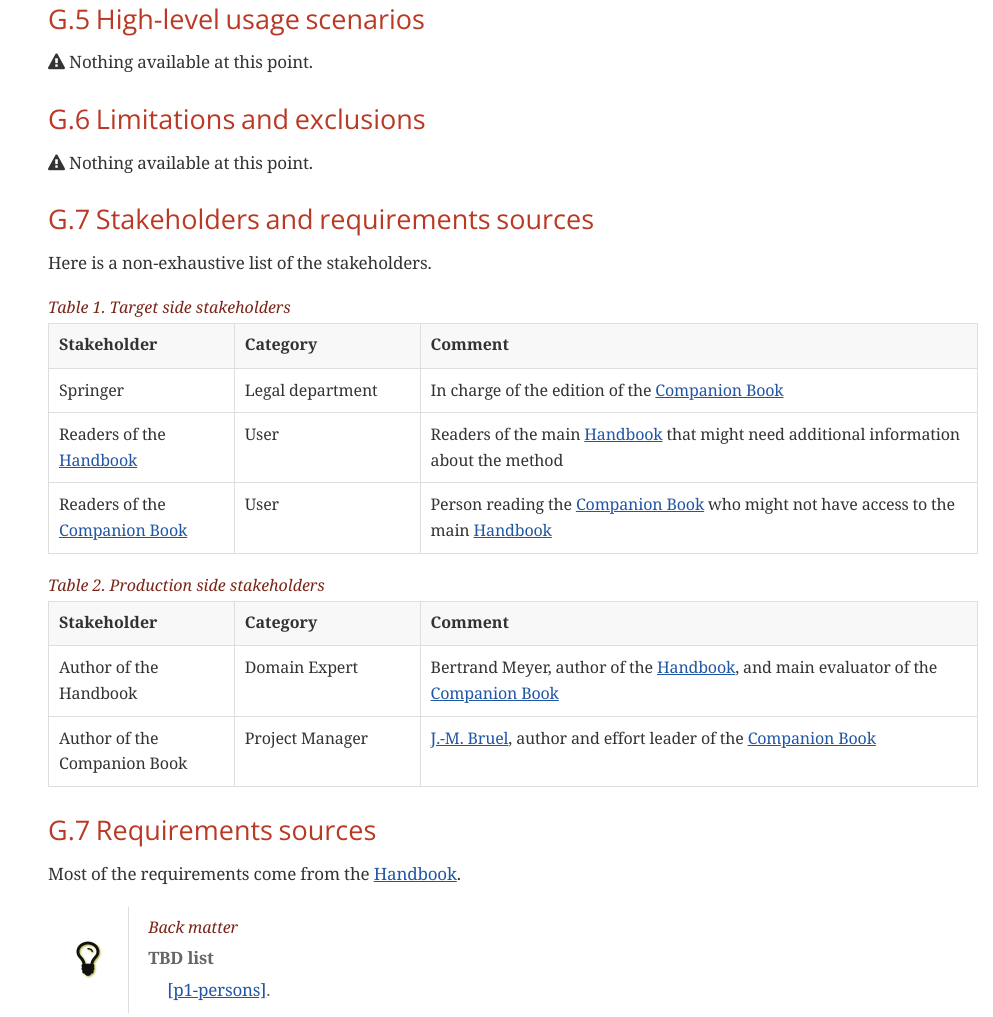
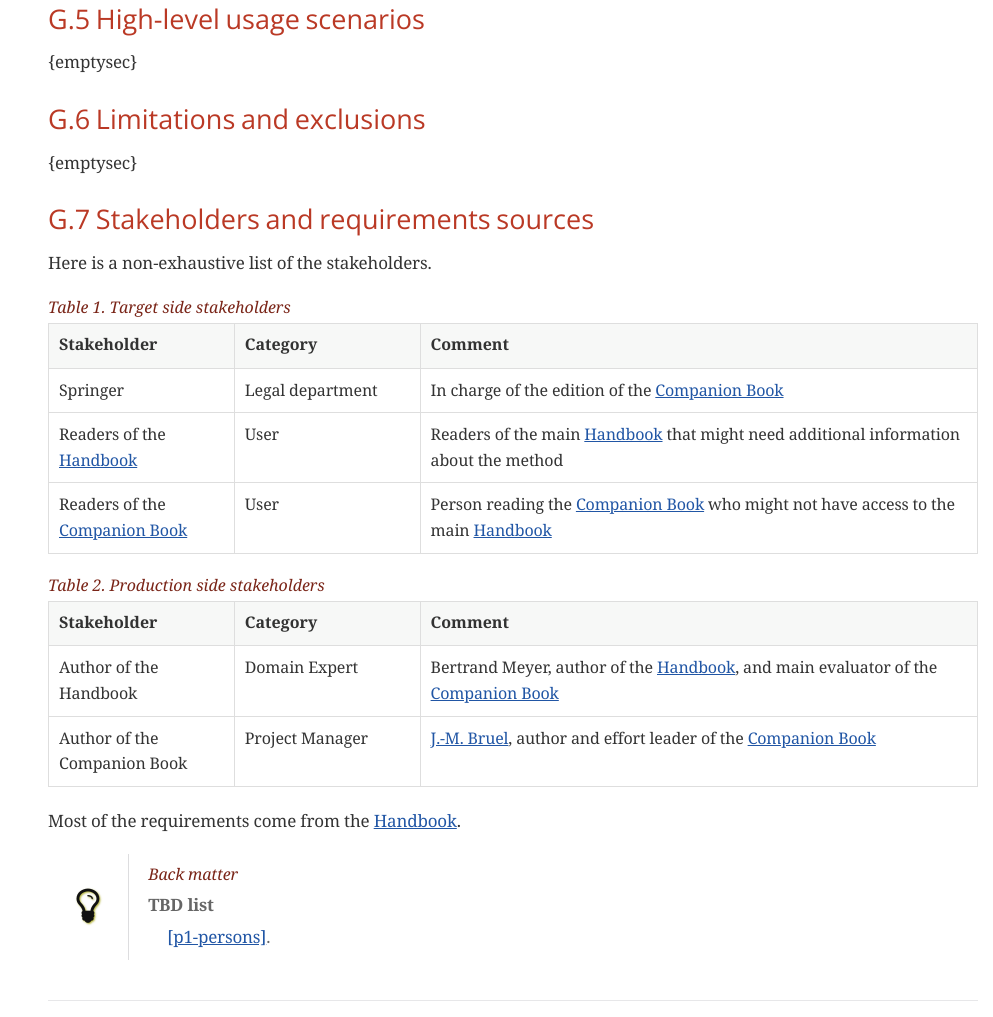
Before and after one commit to FormalRequirements/companionRequirements, a plain HTML site: page index.html in a window 1280 px wide. Shown: the part 1355-2372 px from the top of the page, without its empty margins (287-1280 px from the left). Drawn offline with nearby package versions, Linux system fonts and the light colour scheme; a web font is replaced by a local one.

```diff
--- a/index.html
+++ b/index.html
@@ -446,7 +446,7 @@
 <div class="details">
 <span id="author" class="author">J.-M. Bruel</span><br>
 <span id="email" class="email"><a href="mailto:bruel@irit.fr">bruel@irit.fr</a></span><br>
-<span id="revdate">1.2.2 -- 2021-04-16</span>
+<span id="revdate">1.2.1 -- 2021-04-17</span>
 </div>
 <div id="toc" class="toc2">
 <div id="toctitle">Table of Contents</div>
@@ -460,7 +460,6 @@
 <li><a href="#_g_5_high_level_usage_scenarios">G.5 High-level usage scenarios</a></li>
 <li><a href="#_g_6_limitations_and_exclusions">G.6 Limitations and exclusions</a></li>
 <li><a href="#_g_7_stakeholders_and_requirements_sources">G.7 Stakeholders and requirements sources</a></li>
-<li><a href="#_g_7_requirements_sources">G.7 Requirements sources</a></li>
 </ul>
 </li>
 <li><a href="#_environment">Environment</a>
@@ -559,8 +558,8 @@
 <td class="tableblock halign-left valign-top"><p class="tableblock">Minor improvements of goals, by <a href="https://jmbruel.netlify.app">J.-M. Bruel</a></p></td>
 </tr>
 <tr>
-<td class="tableblock halign-left valign-top"><p class="tableblock"><em>1.2.2</em></p></td>
-<td class="tableblock halign-left valign-top"><p class="tableblock"><em>2021-04-16</em></p></td>
+<td class="tableblock halign-left valign-top"><p class="tableblock"><em>1.2.1</em></p></td>
+<td class="tableblock halign-left valign-top"><p class="tableblock"><em>2021-04-17</em></p></td>
 <td class="tableblock halign-left valign-top"><p class="tableblock"><em>Current PDF version, by <a href="https://jmbruel.netlify.app">J.-M. Bruel</a></em></p></td>
 </tr>
 </tbody>
@@ -621,13 +620,13 @@
 <div class="sect2">
 <h3 id="_g_5_high_level_usage_scenarios">G.5 High-level usage scenarios</h3>
 <div class="paragraph">
-<p><span class="icon"><i class="fa fa-warning"></i></span> Nothing available at this point.</p>
+<p>{emptysec}</p>
 </div>
 </div>
 <div class="sect2">
 <h3 id="_g_6_limitations_and_exclusions">G.6 Limitations and exclusions</h3>
 <div class="paragraph">
-<p><span class="icon"><i class="fa fa-warning"></i></span> Nothing available at this point.</p>
+<p>{emptysec}</p>
 </div>
 </div>
 <div class="sect2">
@@ -694,9 +693,6 @@
 </tr>
 </tbody>
 </table>
-</div>
-<div class="sect2">
-<h3 id="_g_7_requirements_sources">G.7 Requirements sources</h3>
 <div class="paragraph">
 <p>Most of the requirements come from the <a href="#Handbook">Handbook</a>.</p>
 </div>
@@ -790,7 +786,7 @@
 <div class="sect2">
 <h3 id="_e_2_components">E.2 Components</h3>
 <div class="paragraph">
-<p><span class="icon"><i class="fa fa-warning"></i></span> Nothing available at this point.</p>
+<p>{emptysec}</p>
 </div>
 </div>
 <div class="sect2">
@@ -803,19 +799,19 @@
 <div class="sect2">
 <h3 id="_e_4_assumptions">E.4 Assumptions</h3>
 <div class="paragraph">
-<p><span class="icon"><i class="fa fa-warning"></i></span> Nothing available at this point.</p>
+<p>{emptysec}</p>
 </div>
 </div>
 <div class="sect2">
 <h3 id="_e_5_effects">E.5 Effects</h3>
 <div class="paragraph">
-<p><span class="icon"><i class="fa fa-warning"></i></span> Nothing available at this point.</p>
+<p>{emptysec}</p>
 </div>
 </div>
 <div class="sect2">
 <h3 id="_e_6_invariants">E.6 Invariants</h3>
 <div class="paragraph">
-<p><span class="icon"><i class="fa fa-warning"></i></span> Nothing available at this point.</p>
+<p>{emptysec}</p>
 </div>
 </div>
 </div>
@@ -954,7 +950,7 @@
 <div class="sect2">
 <h3 id="_p_6_risk_and_mitigation_analysis">P.6 Risk and mitigation analysis</h3>
 <div class="paragraph">
-<p><span class="icon"><i class="fa fa-warning"></i></span> Nothing available at this point.</p>
+<p>{emptysec}</p>
 </div>
 </div>
 <div class="sect2">
@@ -1068,7 +1064,7 @@
 </div>
 <div id="footer">
 <div id="footer-text">
-Last updated 2021-04-16 14:57:50 +0200
+Last updated 2021-04-17 09:55:18 +0200
 </div>
 </div>
 </body>
```
Also changed, not shown: 4 other files.
